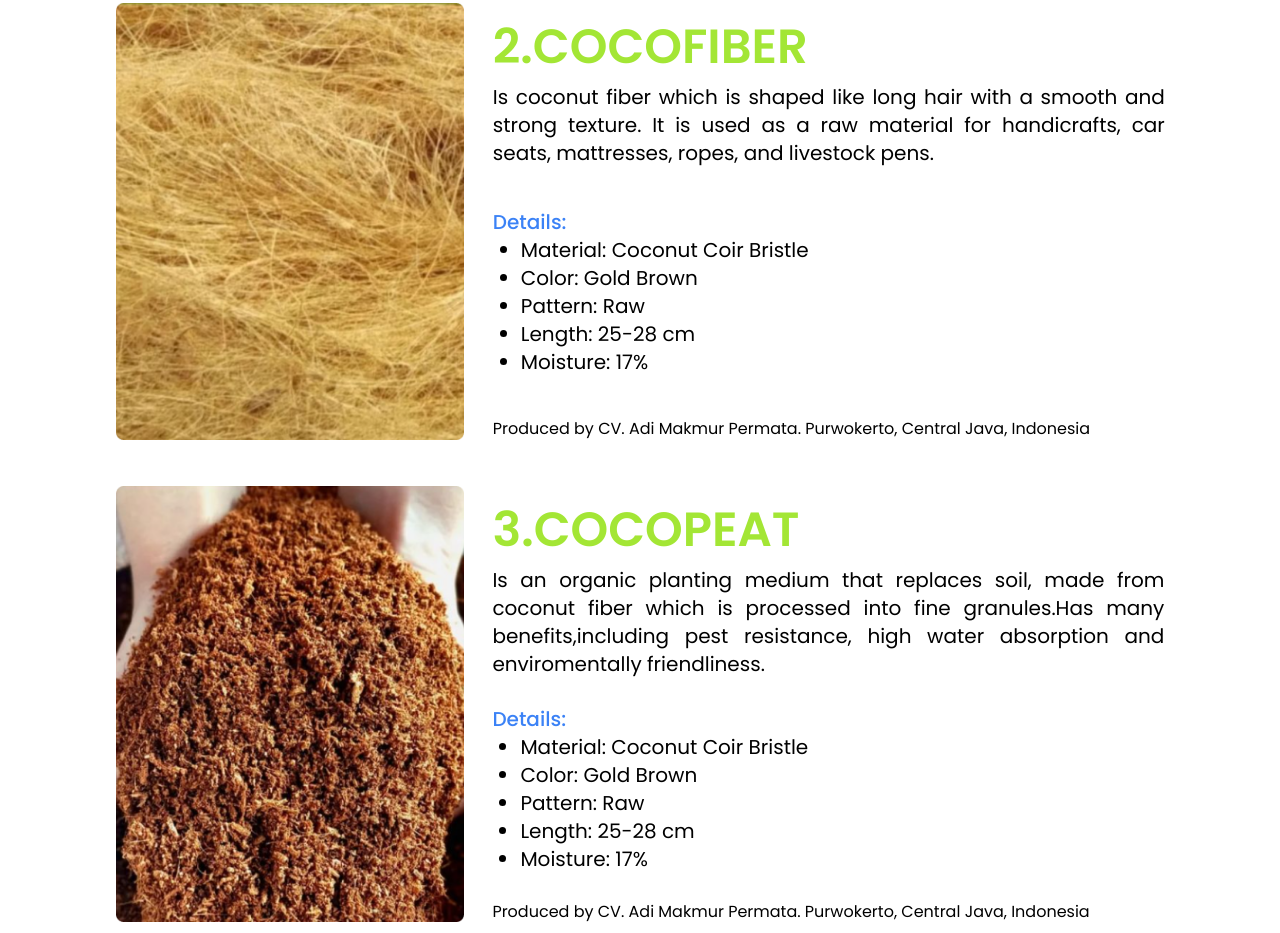
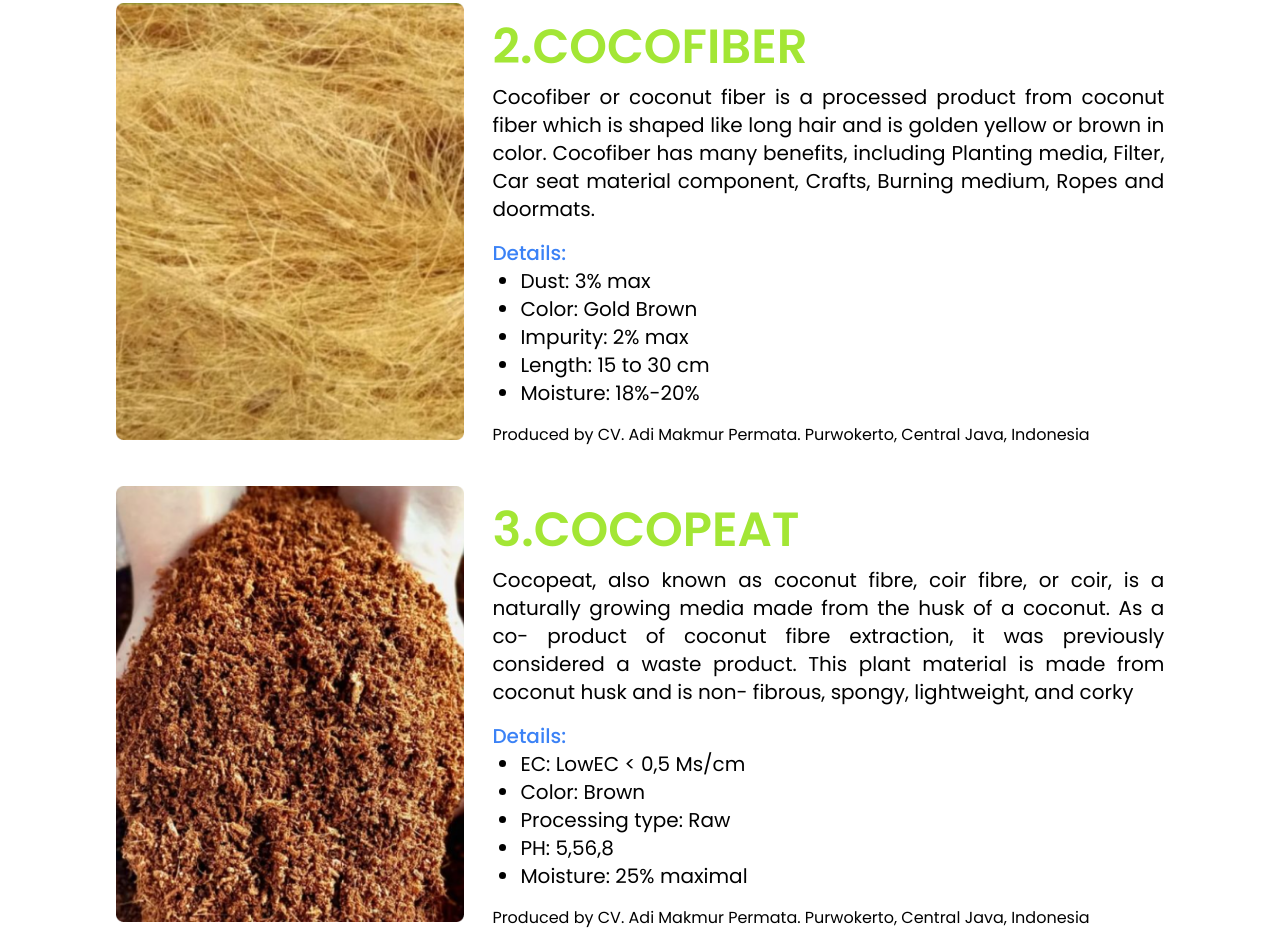
Before and after one commit to FaizalAnandeto/cocoadi, a website: page public/index.html in a window 1280 px wide. Shown: the part 5476-6409 px from the top of the page. Drawn offline with nearby package versions, Linux system fonts and the light colour scheme; a script that the page names is missing.

Commit message:
perbaikan[1]

```diff
--- a/public/index.html
+++ b/public/index.html
@@ -146,16 +146,16 @@
                     <div class="flex md:h-99 flex-col space-y-4 md:justify-between pt-5 max-w-2xl">
                         <div class="font-poppins space-y-3">
                             <h1 class="text-4xl sm:text-5xl text-lime-400 font-semibold">2.<span>COCOFIBER</span></h1>
-                            <p class="text-justify text-base lg:text-xl">Is coconut fiber which is shaped like long hair with a smooth and strong texture. It is used as a raw material for handicrafts, car seats, mattresses, ropes, and livestock pens.</p>
+                            <p class="text-justify text-base lg:text-xl">Cocofiber or coconut fiber is a processed product from coconut fiber which is shaped like long hair and is golden yellow or brown in color. Cocofiber has many benefits, including Planting media, Filter, Car seat material component, Crafts, Burning medium, Ropes and doormats.</p>
                         </div>
                         <div class="font-poppins">
                             <h2 class="font-medium text-blue-500 text-xl md:text-base lg:text-xl">Details:</h2>
                             <ul class="list-disc ml-7 text-base lg:text-xl">
-                                <li>Material: Coconut Coir Bristle</li>
+                                <li>Dust: 3% max</li>
                                 <li>Color: Gold Brown</li>
-                                <li>Pattern: Raw</li>
-                                <li>Length: 25-28 cm</li>
-                                <li>Moisture: 17%</li>
+                                <li>Impurity: 2% max</li>
+                                <li>Length: 15 to 30 cm</li>
+                                <li>Moisture: 18%-20%</li>
                             </ul>
                         </div>
                         <div class="font-poppins">
@@ -168,16 +168,16 @@
                     <div class="flex md:h-99 flex-col space-y-4 md:justify-between pt-5 max-w-2xl">
                         <div class="font-poppins space-y-3">
                             <h1 class="text-4xl sm:text-5xl text-lime-400 font-semibold">3.<span>COCOPEAT</span></h1>
-                            <p class="text-justify text-base lg:text-xl">Is an organic planting medium that replaces soil, made from coconut fiber which is processed into fine granules.Has many benefits,including pest resistance, high water absorption and enviromentally friendliness.</p>
+                            <p class="text-justify text-base lg:text-xl">Cocopeat, also known as coconut fibre, coir fibre, or coir, is a naturally growing media made from the husk of a coconut. As a co- product of coconut fibre extraction, it was previously considered a waste product. This plant material is made from coconut husk and is non- fibrous, spongy, lightweight, and corky</p>
                         </div>
                         <div class="font-poppins">
                             <h2 class="font-medium text-blue-500 text-xl md:text-base lg:text-xl">Details:</h2>
                             <ul class="list-disc ml-7 text-base lg:text-xl">
-                                <li>Material: Coconut Coir Bristle</li>
-                                <li>Color: Gold Brown</li>
-                                <li>Pattern: Raw</li>
-                                <li>Length: 25-28 cm</li>
-                                <li>Moisture: 17%</li>
+                                <li>EC: LowEC < 0,5 Ms/cm</li>
+                                <li>Color: Brown</li>
+                                <li>Processing type: Raw</li>
+                                <li>PH: 5,56,8</li>
+                                <li>Moisture: 25% maximal</li>
                             </ul>
                         </div>
                         <div class="font-poppins">
@@ -306,5 +306,8 @@
     <script>
       AOS.init();
     </script>
+    <script>
+        (function(){if(!window.chatbase||window.chatbase("getState")!=="initialized"){window.chatbase=(...arguments)=>{if(!window.chatbase.q){window.chatbase.q=[]}window.chatbase.q.push(arguments)};window.chatbase=new Proxy(window.chatbase,{get(target,prop){if(prop==="q"){return target.q}return(...args)=>target(prop,...args)}})}const onLoad=function(){const script=document.createElement("script");script.src="https://www.chatbase.co/embed.min.js";script.id="dVhviLQdijA9mgZLk8qW3";script.domain="www.chatbase.co";document.body.appendChild(script)};if(document.readyState==="complete"){onLoad()}else{window.addEventListener("load",onLoad)}})();
+        </script>
 </body>
 </html>
```
